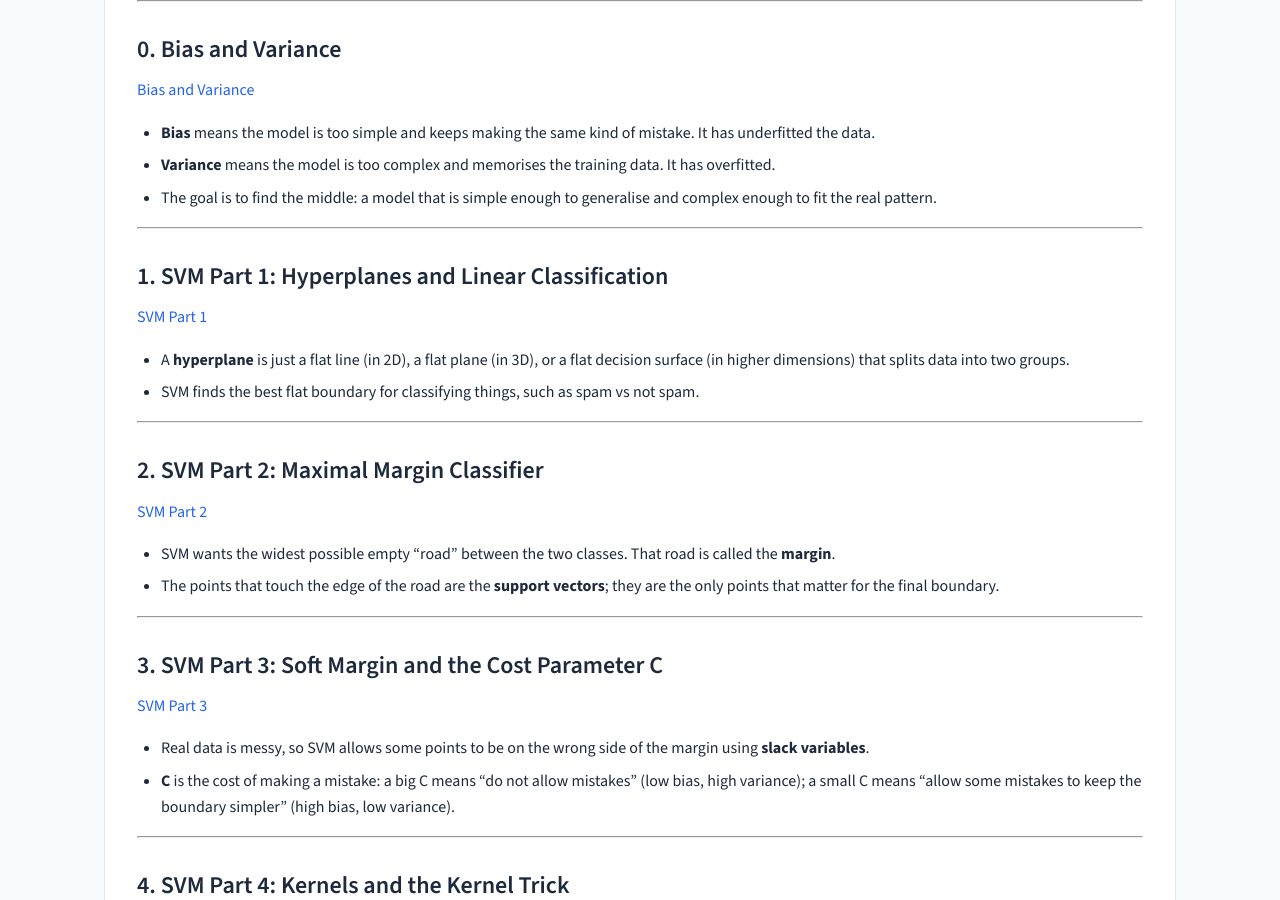
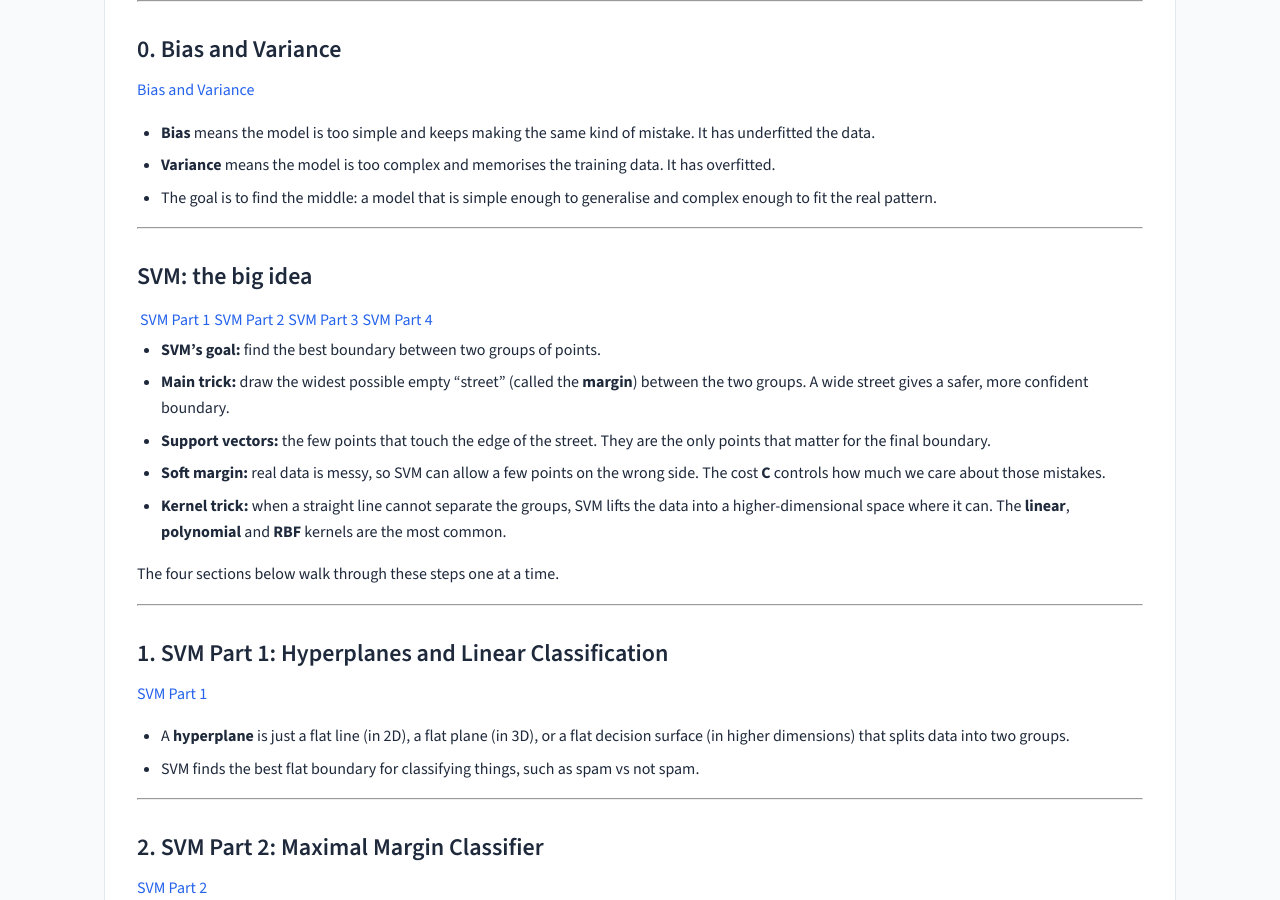
Before and after one commit to rilov/handbook, a Jekyll site: the page built from _topics/Advanced Machine Learning - One Pager.md, in a window 1280 px wide and 900 px high, scrolled down 383 px. Built offline with Jekyll 4.4.1, drawn with Linux system fonts in a browser that asks for light colours; our own code applies the rules of GitHub Pages for plain Markdown files.

Commit message:
Add a big-picture SVM summary to the one-pager

```diff
--- a/_topics/Advanced Machine Learning - One Pager.md
+++ b/_topics/Advanced Machine Learning - One Pager.md
@@ -25,6 +25,20 @@ This page is a bird's-eye view of the whole module. Each topic below is reduced
 - **Bias** means the model is too simple and keeps making the same kind of mistake. It has underfitted the data.
 - **Variance** means the model is too complex and memorises the training data. It has overfitted.
 - The goal is to find the middle: a model that is simple enough to generalise and complex enough to fit the real pattern.
+
+---
+
+## SVM: the big idea
+
+[SVM Part 1]({{ site.baseurl }}/topics/svm-hyperplanes-and-linear-classification) | [SVM Part 2]({{ site.baseurl }}/topics/svm-maximal-margin-classifier) | [SVM Part 3]({{ site.baseurl }}/topics/svm-soft-margin-and-cost) | [SVM Part 4]({{ site.baseurl }}/topics/svm-kernels-and-kernel-trick)
+
+- **SVM's goal:** find the best boundary between two groups of points.
+- **Main trick:** draw the widest possible empty "street" (called the **margin**) between the two groups. A wide street gives a safer, more confident boundary.
+- **Support vectors:** the few points that touch the edge of the street. They are the only points that matter for the final boundary.
+- **Soft margin:** real data is messy, so SVM can allow a few points on the wrong side. The cost **C** controls how much we care about those mistakes.
+- **Kernel trick:** when a straight line cannot separate the groups, SVM lifts the data into a higher-dimensional space where it can. The **linear**, **polynomial** and **RBF** kernels are the most common.
+
+The four sections below walk through these steps one at a time.
 
 ---
 
```
